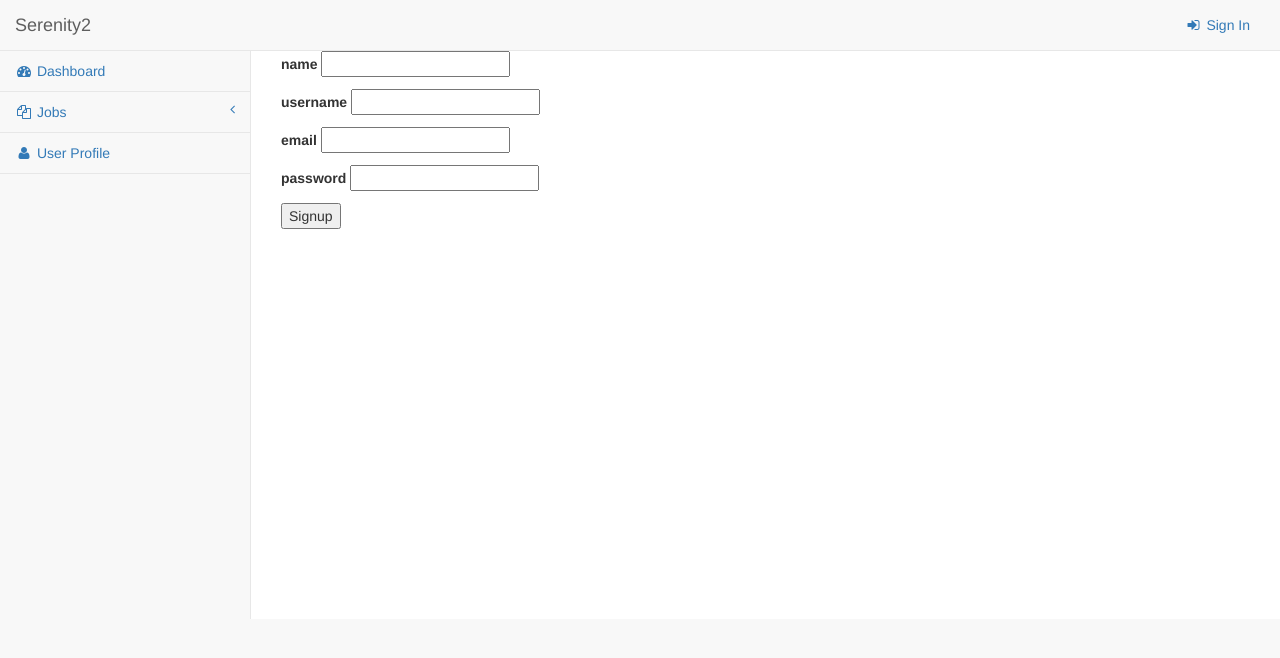
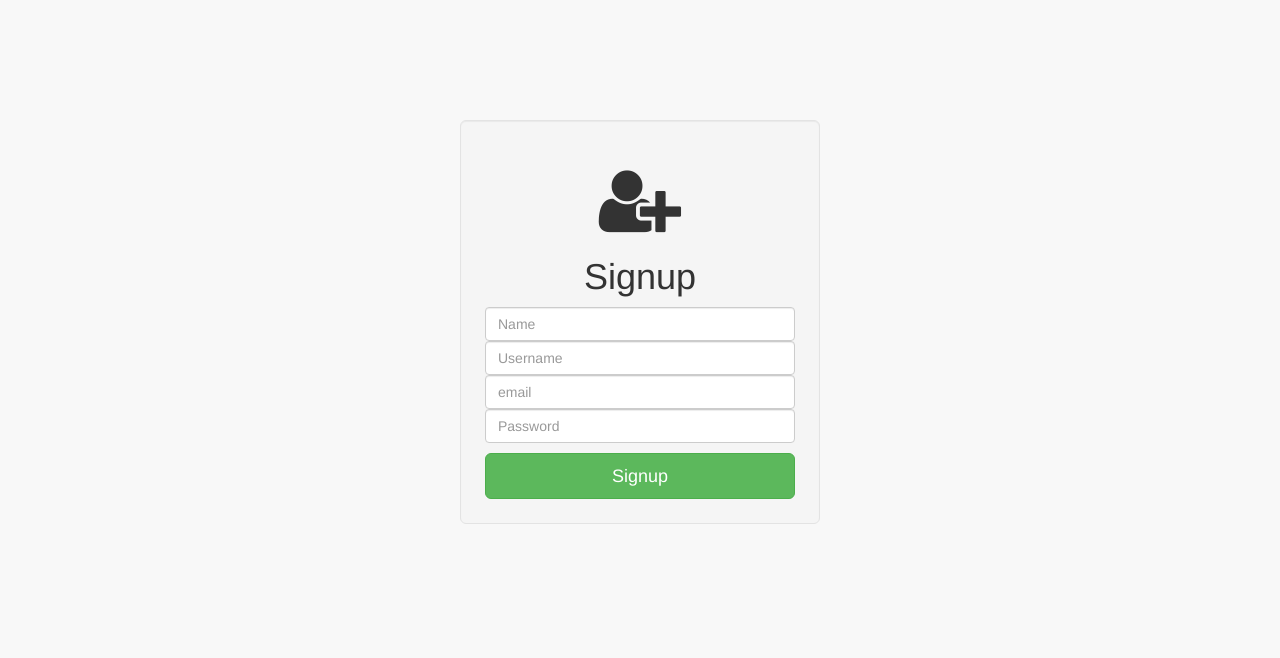
Before and after one commit to sorinbiriescu/serenity4, a Flask app: page /signup in a window 1280 px wide. Shown: the top 658 px of the page. Run offline with Flask 2, Linux system fonts and the light colour scheme; parts of the project's set-up code (start-up, migrations or seed data) failed here and were passed over; some libraries are stand-ins or nearby versions.

Commit message:
Created Signup page

```diff
--- a/serenity4/templates/signup.html
+++ b/serenity4/templates/signup.html
@@ -1,19 +1,87 @@
-{% extends "base.html" %}
+<!DOCTYPE html>
+<html>
 
-{% block title %}
-Serenity2 -- Jobs
-{%  endblock %}
+<head>
+    <meta charset="utf-8">
+    <meta name="viewport" content="width=device-width, initial-scale=1.0">
+    <title>Signup</title>
+        <link href="../static/vendor/bootstrap/css/bootstrap.min.css" rel="stylesheet">
 
-{% block content %}
-<article>
-    <form action="" method="post" name="signup">
-        {{ form.hidden_tag() }}
-        <p>{{ form.name.label }} {{ form.name(size=20) }}</p>
-        <p>{{ form.username.label }} {{ form.username(size=20) }}</p>
-        <p>{{ form.email.label }} {{ form.email(size=20) }}</p>
-        <p>{{ form.password.label }} {{ form.password(size=20) }}</p>
-        <input type="submit" value="Signup">
-    </form>
+        <!-- MetisMenu CSS -->
+        <link href="../static/vendor/metisMenu/metisMenu.min.css" rel="stylesheet">
 
-</article>
-{% endblock %}
+        <!-- Custom CSS -->
+        <link href="../static/dist/css/sb-admin-2.css" rel="stylesheet">
+
+        <!-- Morris Charts CSS -->
+        <link href="../static/vendor/morrisjs/morris.css" rel="stylesheet">
+
+        <!-- Custom Fonts -->
+        <link href="../static/vendor/font-awesome/css/font-awesome.min.css" rel="stylesheet" type="text/css">
+</head>
+
+<body style="width:auto;height:auto;">
+    <div>
+        <div class="container">
+            <div class="row" style="width:auto;height:120px;"></div>
+            <div class="row">
+                <div class="col-md-4"></div>
+                <div class="col-md-4">
+                    <div class="well well-lg" style="background-size:auto;">
+                        <h1 class="text-center">
+                            <i class="fa fa-user-plus" style="width:auto;height:auto;font-size:72px;"></i></h1>
+                        <h1 class="text-center">Signup</h1>
+                        <form action="" method="post" name="signup">
+                            {{ form.hidden_tag() }}
+                            <div class="row">
+                                <div class="col-md-12">
+                                        {{ form.name (class_="form-control", placeholder="Name")}}
+                                </div>
+                            </div>
+                            <div class="row">
+                                <div class="col-md-12">
+                                        {{ form.username (class_="form-control", placeholder="Username")}}
+                                </div>
+                            </div>
+                            <div class="row">
+                                <div class="col-md-12">
+                                        {{ form.email (class_="form-control", placeholder="email")}}
+                                </div>
+                            </div>
+                            <div class="row">
+                                <div class="col-md-12">
+                                        {{ form.password (class_="form-control", placeholder="Password") }}
+                                </div>
+                            </div>
+                            <p> </p>
+                            <div class="row">
+                                <div class="col-md-12">
+                                    <button class="btn btn-success btn-block btn-lg" name="submit" type="submit">Signup </button>
+                                </div>
+                            </div>
+                        </form>
+                    </div>
+                </div>
+                <div class="col-md-4"></div>
+            </div>
+        </div>
+    </div>
+    <!-- jQuery -->
+    <script src="../static/vendor/jquery/jquery.min.js"></script>
+
+    <!-- Bootstrap Core JavaScript -->
+    <script src="../static/vendor/bootstrap/js/bootstrap.min.js"></script>
+
+    <!-- Metis Menu Plugin JavaScript -->
+    <script src="../static/vendor/metisMenu/metisMenu.min.js"></script>
+
+    <!-- Morris Charts JavaScript -->
+    <script src="../static/vendor/raphael/raphael.min.js"></script>
+    <script src="../static/vendor/morrisjs/morris.min.js"></script>
+    <script src="../static/data/morris-data.js"></script>
+
+    <!-- Custom Theme JavaScript -->
+    <script src="../static/dist/js/sb-admin-2.js"></script>
+</body>
+
+</html>
```
